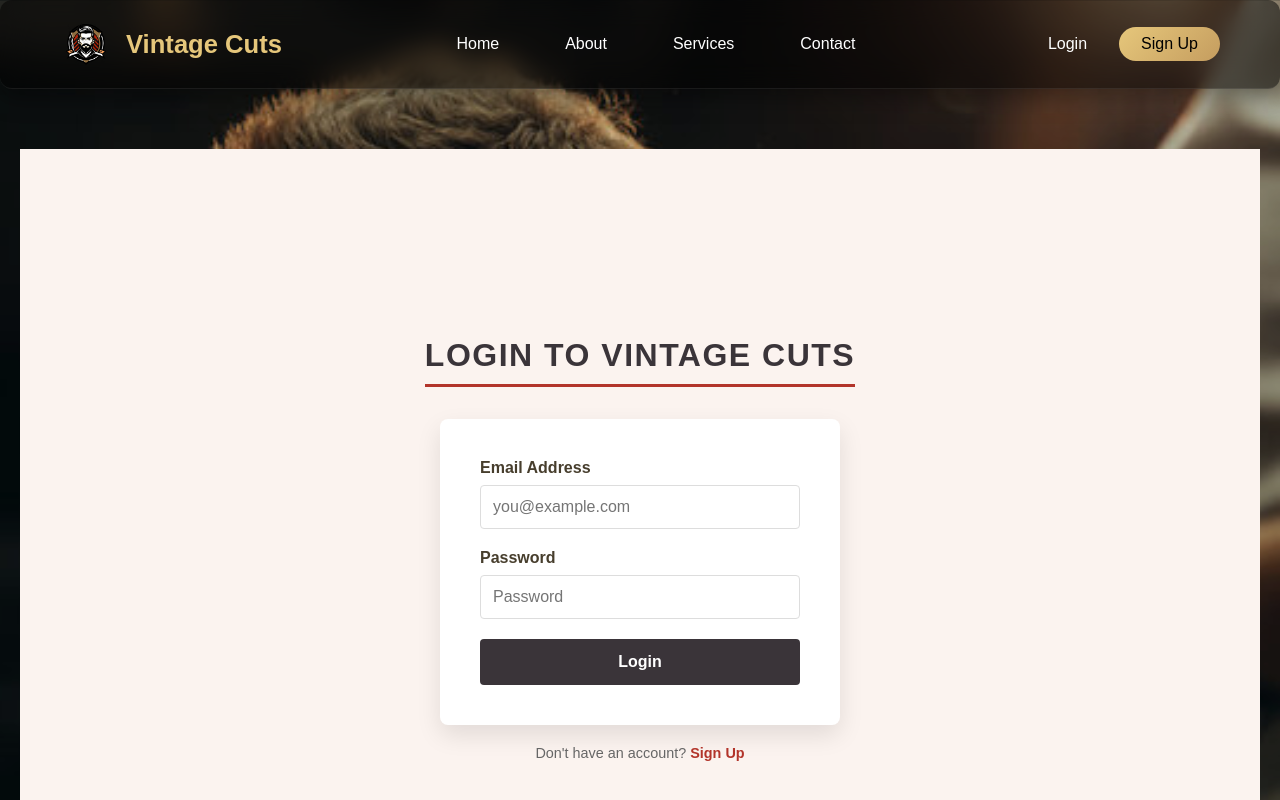
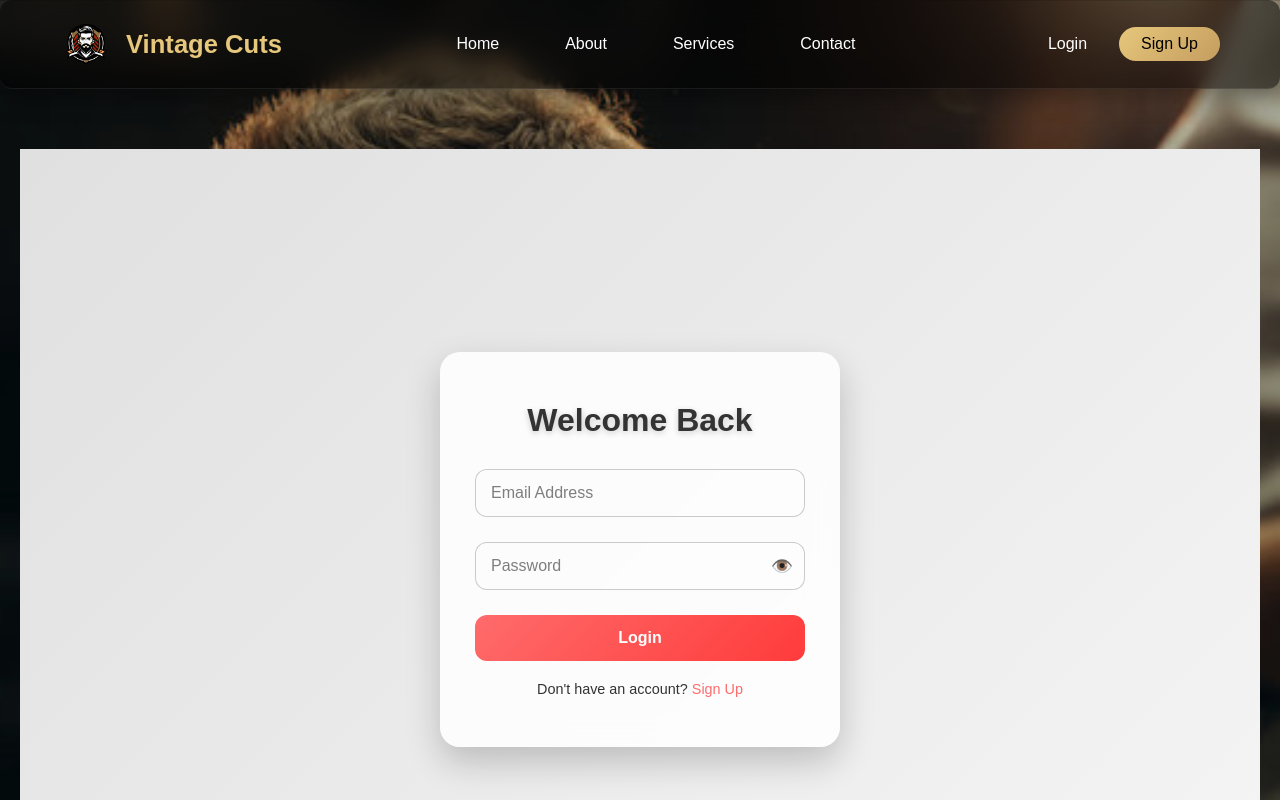
Before and after one commit to abhishukla2367-lgtm/project_upload, a React (Vite) app: page /login in a window 1280 px wide. Shown: the top 800 px of the page. Built offline with nearby package versions, Linux system fonts and the light colour scheme.

Commit message:
Updated some files

```diff
--- a/package.json
+++ b/package.json
@@ -12,6 +12,7 @@
   "dependencies": {
     "react": "^19.2.0",
     "react-dom": "^19.2.0",
+    "react-icons": "^5.5.0",
     "react-router-dom": "^7.13.0"
   },
   "devDependencies": {
--- a/src/pages/ContactUs.module.css
+++ b/src/pages/ContactUs.module.css
@@ -13,7 +13,7 @@
   border-bottom: 2px solid #a37f5b;
   padding-bottom: 10px;
   margin-bottom: 30px;
-  font-weight: 500;
+  font-weight: 700;
   text-align: center;
 }
 
--- a/src/pages/Login.jsx
+++ b/src/pages/Login.jsx
@@ -1,21 +1,77 @@
-import React from 'react';
+import React, { useState } from 'react';
+import { Link } from 'react-router-dom';
 import styles from './LogIn.module.css';
-import { Link } from 'react-router-dom';
+
 function Login() {
+  const [showPassword, setShowPassword] = useState(false);
+
+  // -------------------- LOGIN SUBMIT --------------------
+  const handleLoginSubmit = (e) => {
+    e.preventDefault();
+
+    const email = e.target.email.value;
+    const password = e.target.password.value;
+
+    console.log({ email, password });
+    alert(`Logged in as ${email}`);
+  };
+
   return (
     <main className={styles.container}>
-      <h1 className={styles.heading}>Login to Vintage Cuts</h1>
-      <form className={styles.form}>
-        <label htmlFor="email" className={styles.label}>Email Address</label>
-        <input type="email" id="email" placeholder="you@example.com" className={styles.inputField} required />
-        <label htmlFor="password" className={styles.label}>Password</label>
-        <input type="password" id="password" placeholder="Password" className={styles.inputField} required />
-        <button type="submit" className={styles.submitButton}>Login</button>
-      </form>
-      <p className={styles.footerText}>
-        Don't have an account? <Link to="/signup" className={styles.link}>Sign Up</Link>
-      </p>
+      <div className={styles.card}>
+        <h1 className={styles.heading}>Welcome Back</h1>
+
+        {/* -------------------- LOGIN FORM -------------------- */}
+        <form
+          className={styles.form}
+          onSubmit={handleLoginSubmit}
+          autoComplete="off"
+        >
+          <div className={styles.inputGroup}>
+            <input
+              type="email"
+              name="email"
+              required
+              autoComplete="new-email"
+              placeholder=" "
+            />
+            <label>Email Address</label>
+          </div>
+
+          <div className={styles.inputGroup}>
+            <input
+              type={showPassword ? 'text' : 'password'}
+              name="password"
+              required
+              autoComplete="new-password"
+              placeholder=" "
+            />
+            <label>Password</label>
+
+            <span
+              className={styles.togglePassword}
+              onClick={() => setShowPassword(!showPassword)}
+              role="button"
+              aria-label="Toggle password visibility"
+            >
+              {showPassword ? '🙈' : '👁️'}
+            </span>
+          </div>
+
+          <button type="submit" className={styles.submitButton}>
+            Login
+          </button>
+        </form>
+
+        <p className={styles.footerText}>
+          Don&apos;t have an account?{' '}
+          <Link to="/signup" className={styles.link}>
+            Sign Up
+          </Link>
+        </p>
+      </div>
     </main>
   );
 }
+
 export default Login;
--- a/src/pages/Login.module.css
+++ b/src/pages/Login.module.css
@@ -1,87 +1,173 @@
+/* -------------------- CONTAINER -------------------- */
 .container {
+  min-height: 100vh;
   display: flex;
-  flex-direction: column;
+  justify-content: center;
   align-items: center;
-  justify-content: center;
-  min-height: 100vh;
-  background-color: #fbf3ef;
-  font-family: 'Segoe UI', Tahoma, Geneva, Verdana, sans-serif;
+  background: linear-gradient(135deg, #e0e0e0, #f5f5f5);
+  font-family: 'Poppins', sans-serif;
   padding: 20px;
 }
 
-.heading {
-  color: #3a3439;
-  font-size: 2rem;
-  margin-bottom: 2rem;
-  text-transform: uppercase;
-  letter-spacing: 1.5px;
-  border-bottom: 3px solid #b2342a;
-  padding-bottom: 10px;
+/* -------------------- CARD -------------------- */
+.card {
+  background: rgba(255, 255, 255, 0.85); /* fallback for old browsers */
+  -webkit-backdrop-filter: blur(15px); /* Safari support */
+  backdrop-filter: blur(15px); /* modern browsers */
+  border-radius: 20px;
+  padding: 50px 35px;
+  max-width: 400px;
+  width: 100%;
+  box-shadow: 0 15px 35px rgba(0,0,0,0.2);
+  text-align: center;
+  transition: transform 0.3s ease, box-shadow 0.3s ease;
 }
 
+.card:hover {
+  transform: translateY(-5px);
+  box-shadow: 0 25px 45px rgba(0,0,0,0.25);
+}
+
+/* -------------------- HEADING -------------------- */
+.heading {
+  font-size: 2rem;
+  color: #333; /* slightly darker for readability */
+  font-weight: 600;
+  margin-bottom: 30px;
+  text-shadow: 0 2px 6px rgba(0,0,0,0.2);
+}
+
+/* -------------------- FORM -------------------- */
 .form {
-  background: #ffffff;
-  padding: 40px;
-  border-radius: 8px;
-  box-shadow: 0 10px 25px rgba(0, 0, 0, 0.1);
-  width: 100%;
-  max-width: 400px;
   display: flex;
   flex-direction: column;
+  gap: 25px;
 }
 
-.label {
-  font-weight: 600;
-  margin-bottom: 8px;
-  color: #473e2d;
+/* -------------------- INPUT GROUP & FLOATING LABEL -------------------- */
+.inputGroup {
+  position: relative;
 }
 
-.inputField {
-  padding: 12px;
-  margin-bottom: 20px;
-  border: 1px solid #ddd;
-  border-radius: 4px;
+.inputGroup input {
+  width: 100%;
+  padding: 14px 14px;
+  border-radius: 12px;
+  border: 1px solid rgba(0, 0, 0, 0.2);
+  background: rgba(255, 255, 255, 0.1);
+  color: #333;
   font-size: 1rem;
-  transition: border-color 0.3s ease;
+  outline: none;
+  transition: all 0.3s ease;
+  /* placeholder must exist for floating label */
 }
 
-.inputField:focus {
-  outline: none;
-  border-color: #b2342a;
+.inputGroup input:focus {
+  border-color: #ff6b6b;
 }
 
+.inputGroup label {
+  position: absolute;
+  left: 16px;
+  top: 50%;
+  transform: translateY(-50%);
+  color: rgba(0,0,0,0.5);
+  pointer-events: none;
+  transition: 0.3s ease all;
+}
+
+/* Floating label effect */
+.inputGroup input:focus + label,
+.inputGroup input:not(:placeholder-shown) + label {
+  top: -10px;
+  left: 12px;
+  font-size: 0.8rem;
+  color: #ff6b6b;
+  background: rgba(255,255,255,0.5);
+  padding: 0 5px;
+  border-radius: 4px;
+}
+
+/* -------------------- SHOW/HIDE PASSWORD -------------------- */
+.togglePassword {
+  position: absolute;
+  right: 12px;
+  top: 50%;
+  transform: translateY(-50%);
+  color: #ff6b6b;
+  cursor: pointer;
+  font-size: 1.1rem;
+}
+
+/* -------------------- OPTIONS -------------------- */
+.options {
+  display: flex;
+  justify-content: space-between;
+  align-items: center;
+  font-size: 0.85rem;
+  color: #333;
+}
+
+.rememberMe {
+  display: flex;
+  align-items: center;
+  gap: 6px;
+}
+
+.forgotLink {
+  color: #ff6b6b;
+  text-decoration: none;
+  font-weight: 500;
+  transition: color 0.3s;
+}
+
+.forgotLink:hover {
+  color: #ff3b3b;
+}
+
+/* -------------------- SUBMIT BUTTON -------------------- */
 .submitButton {
-  background-color: #3a3439;
-  color: white;
-  padding: 14px;
+  background: linear-gradient(135deg, #ff6b6b, #ff3b3b);
   border: none;
-  border-radius: 4px;
+  color: #fff;
+  padding: 14px 0;
   font-size: 1rem;
-  font-weight: bold;
+  font-weight: 600;
+  border-radius: 12px;
   cursor: pointer;
-  transition: background-color 0.3s ease, transform 0.1s ease;
+  transition: transform 0.2s ease, box-shadow 0.2s ease;
 }
 
 .submitButton:hover {
-  background-color: #b2342a;
+  transform: translateY(-2px);
+  box-shadow: 0 8px 20px rgba(0,0,0,0.3);
 }
 
-.submitButton:active {
-  transform: scale(0.98);
-}
-
+/* -------------------- FOOTER TEXT -------------------- */
 .footerText {
   margin-top: 20px;
-  color: #666;
   font-size: 0.9rem;
+  color: #333;
 }
 
 .link {
-  color: #b2342a;
+  color: #ff6b6b;
   text-decoration: none;
-  font-weight: bold;
+  font-weight: 500;
+  transition: color 0.3s;
 }
 
 .link:hover {
-  text-decoration: underline;
+  color: #ff3b3b;
 }
+
+/* -------------------- RESPONSIVE -------------------- */
+@media (max-width: 480px) {
+  .card {
+    padding: 35px 25px;
+  }
+
+  .heading {
+    font-size: 1.75rem;
+  }
+}
--- a/src/pages/Services.jsx
+++ b/src/pages/Services.jsx
@@ -1,5 +1,6 @@
 import React from 'react';
 import styles from './Services.module.css';
+
 function Services() {
   return (
     <main className={styles.container}>
@@ -14,8 +15,30 @@ function Services() {
         <li className={styles.serviceItem}>
           <span className={styles.serviceName}>Luxury Shave</span> - Traditional straight razor shave experience.
         </li>
+        <li className={styles.serviceItem}>
+          <span className={styles.serviceName}>Hair Coloring</span> - Modern color techniques, highlights, and balayage.
+        </li>
+        <li className={styles.serviceItem}>
+          <span className={styles.serviceName}>Facial Treatments</span> - Deep cleansing, hydration, and skin rejuvenation.
+        </li>
+        <li className={styles.serviceItem}>
+          <span className={styles.serviceName}>Hair Spa</span> - Nourishing hair therapy for shine and strength.
+        </li>
+        <li className={styles.serviceItem}>
+          <span className={styles.serviceName}>Scalp Treatment</span> - Anti-dandruff, soothing, and stimulating scalp care.
+        </li>
+        <li className={styles.serviceItem}>
+          <span className={styles.serviceName}>Hot Towel & Steam Therapy</span> - Relaxing treatment to rejuvenate skin and hair.
+        </li>
+        <li className={styles.serviceItem}>
+          <span className={styles.serviceName}>Children’s Haircuts</span> - Gentle and precise haircuts for kids.
+        </li>
+        <li className={styles.serviceItem}>
+          <span className={styles.serviceName}>Eyebrow & Facial Hair Grooming</span> - Shape and style with care.
+        </li>
       </ul>
     </main>
   );
 }
+
 export default Services;
--- a/src/pages/Services.module.css
+++ b/src/pages/Services.module.css
@@ -1,39 +1,65 @@
+/* Services.module.css */
+
 .container {
-  max-width: 800px;
-  margin: 40px auto;
-  padding: 20px;
-  background-color: #ffffff;
-  border-radius: 8px;
-  box-shadow: 0 4px 8px rgba(0, 0, 0, 0.1);
+  padding: 2rem;
+  max-width: 900px;
+  margin: 2rem auto;
+  background: rgba(255, 255, 255, 0.9); /* subtle transparent overlay if background image */
+  border-radius: 15px;
+  box-shadow: 0 12px 30px rgba(0, 0, 0, 0.1);
 }
 
 .servicesHeading {
-  font-size: 2.5rem;
-  color: #333333;
-  border-bottom: 2px solid #a37f5b;
-  padding-bottom: 10px;
-  margin-bottom: 20px;
-  font-weight: 500;
+  font-size: 2.8rem;
+  font-weight: 700;
+  text-align: center;
+  margin-bottom: 2.5rem;
+  color: #333;
+  letter-spacing: 1px;
 }
 
 .servicesList {
-  list-style-type: none;
+  list-style: none;
   padding: 0;
+  display: flex;
+  flex-direction: column;
+  gap: 1.8rem;
 }
 
 .serviceItem {
-  padding: 15px 0;
-  border-bottom: 1px solid #eeeeee;
-  color: #555555;
-  line-height: 1.4;
+  font-size: 1.25rem;
+  line-height: 1.8;
+  padding: 1rem 1.5rem;
+  border-left: 5px solid #ff6b6b;
+  background-color: #fff;
+  border-radius: 10px;
+  transition: transform 0.2s ease, box-shadow 0.2s ease;
+  cursor: default;
 }
 
-.serviceItem:last-child {
-  border-bottom: none;
+.serviceItem:hover {
+  transform: translateY(-5px);
+  box-shadow: 0 10px 25px rgba(0, 0, 0, 0.12);
 }
 
 .serviceName {
-  font-weight: bold;
-  color: #a37f5b;
-  margin-right: 5px;
+  font-weight: 600;
+  color: #ff6b6b;
+  margin-right: 0.5rem;
 }
+
+@media (max-width: 768px) {
+  .container {
+    padding: 1.5rem;
+    margin: 1rem;
+  }
+
+  .servicesHeading {
+    font-size: 2.2rem;
+  }
+
+  .serviceItem {
+    font-size: 1.1rem;
+    padding: 0.8rem 1rem;
+  }
+}
```
Also changed, not shown: src/pages/AboutUs.jsx (+38 -0 lines), src/pages/AboutUs.module.css (+72 -19 lines), 1 other file (tests, documents, lock files or other folders).
